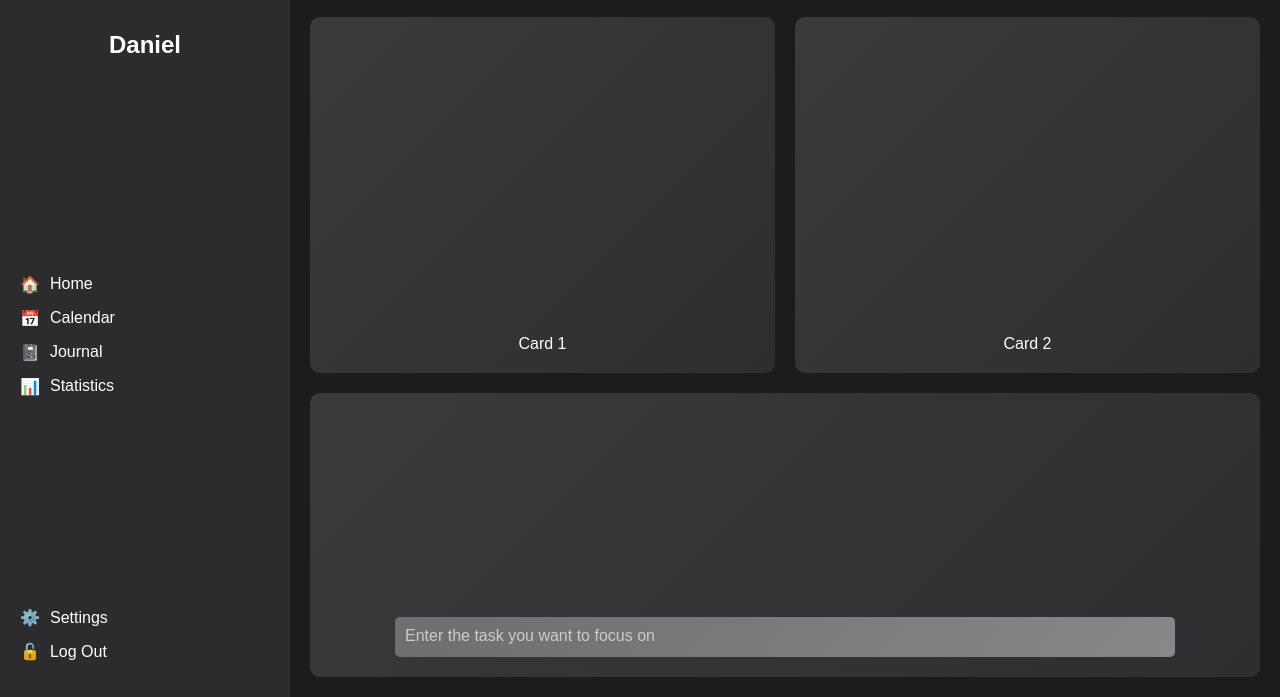
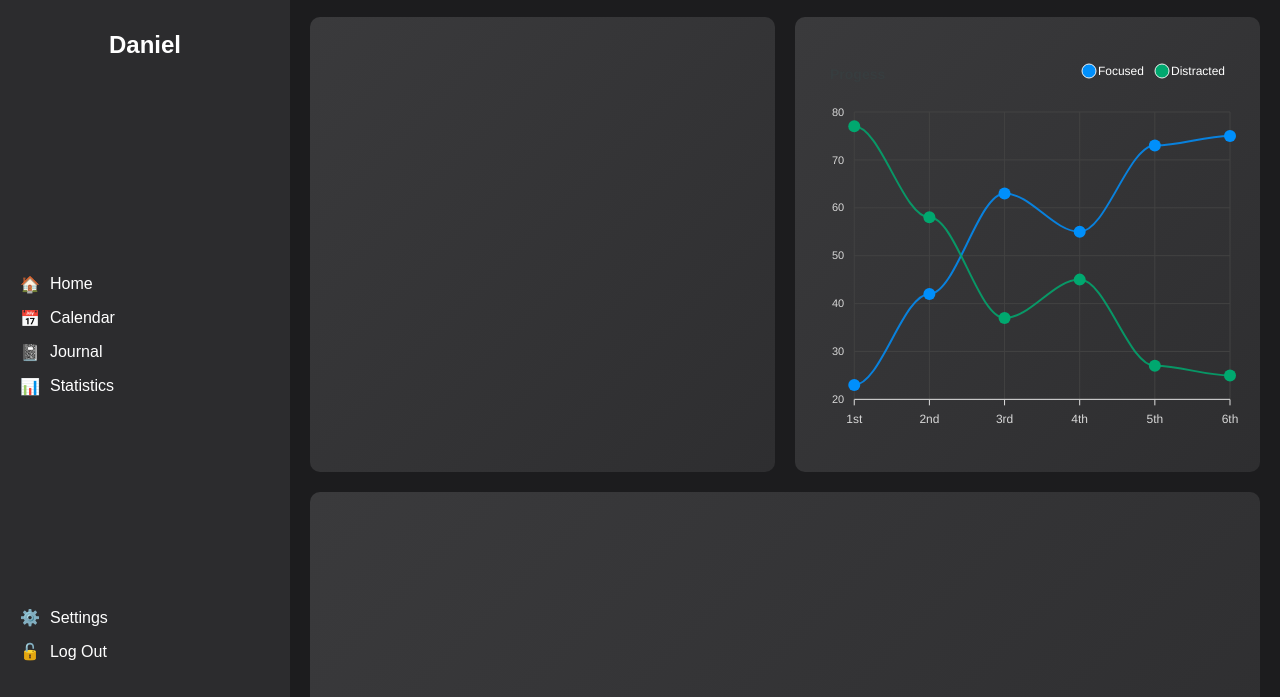
Before and after one commit to agamatlab/Electron-Focus-Tracker-UI, an Electron app: page index.html in a window 1280 px wide. Shown: the part 103-800 px from the top of the page. Drawn offline with nearby package versions, Linux system fonts and the light colour scheme.

Commit message:
fix: improved ai

```diff
--- a/index.html
+++ b/index.html
@@ -33,8 +33,17 @@
           <button>Upgrade</button>
         </header>
         <div class="dashboard">
-          <div class="card gradient-bg">Card 1</div>
-          <div class="card gradient-bg">Card 2</div>
+          <div class="card gradient-bg settings"></div>
+          <div class="card gradient-bg">
+
+            <div class = "chartCard">
+              <div class="chartCard-content">
+                <div id="line-chart"></div>
+              </div>
+            </div>
+
+
+          </div>
           <div class="card gradient-bg large-card">
             <div class="input-container">
               <input type="text" placeholder="Enter the task you want to focus on">
@@ -43,6 +52,8 @@
         </div>
         </div>
       </div>
-      <script src="script.js"></script>
+      <script src="https://cdn.jsdelivr.net/npm/apexcharts"></script>
+      <script src="./script.js"></script>
+
     </body>
     </html>
--- a/main.js
+++ b/main.js
@@ -4,8 +4,8 @@ let mainWindow;
 
 app.whenReady().then(() => {
     mainWindow = new BrowserWindow({
-        width: 800,
-        height: 600,
+        width: 1280,
+        height: 720,
         // frame: false,  // Removes border and title bar
         transparent: true, // Optional: Make the window transparent
         webPreferences: {
--- /dev/null
+++ b/script.js
@@ -0,0 +1,74 @@
+var chartOptions = {
+    chart: {
+      height: 400,
+      type: 'line',
+      fontFamily: 'Helvetica, Arial, sans-serif',
+      foreColor:'rgb(215, 215, 215)',
+      toolbar: {
+        show: false,
+      },
+    },
+    stroke: {
+      curve: 'smooth',
+      width: 2,
+    },
+    series: [
+      {
+        name: 'Focused',
+        data: [23, 42, 63, 55, 73, 75],
+      },
+      {
+        name: 'Distracted',
+        data: [77, 58, 37, 45, 27, 25],
+      }
+    ],
+    title: {
+      text: 'Progess',
+      align: 'left',
+      offsetY: 25,
+      offsetX: 5,
+      style: {
+        fontSize: '14px',
+        fontWeight: 'bold',
+        color: '#373d3f',
+      },
+    },
+    markers: {
+      size: 6,
+      strokeWidth: 0,
+      hover: {
+        size: 9,
+      },
+    },
+    grid: {
+      show: true,
+      padding: {
+        bottom: 0,
+      },
+    },
+    labels: ['1st', '2nd', '3rd', '4th', '5th', '6th'],
+    xaxis: {
+      tooltip: {
+        enabled: false,
+      },
+    },
+    legend: {
+      position: 'top',
+      horizontalAlign: 'right',
+      offsetY: -10,
+      labels: {
+        colors: '#ffffff',
+      },
+    },
+    grid: {
+      borderColor: '#424242',
+      xaxis: {
+        lines: {
+          show: true,
+        },
+      },
+    },
+  };
+
+  var lineChart = new ApexCharts(document.querySelector('#line-chart'), chartOptions);
+  lineChart.render();
--- a/styles.css
+++ b/styles.css
@@ -139,3 +139,37 @@
     .card:hover ~ .card {
       filter: brightness(0.7);
     }
+
+
+    .chartCard {
+      width: 100%;
+      height: 100%;
+      position: relative;
+    }
+
+    .chartCard::before,
+    .chartCard::after {
+      content: '';
+      position: absolute;
+      top: 0;
+      left: 0;
+      width: 100%;
+      height: 100%;
+      border-radius: 10px;
+    }
+
+    .chartCard::before {
+      z-index: 1;
+      background-color: rgba(255, 255, 255, 0);
+      transform: translate(-30px, -30px);
+    }
+
+    .chartCard::after {
+      z-index: 2;
+      background-color: #ff000000;
+    }
+
+    .chartCard-content {
+      position: relative;
+      z-index: 3;
+    }
```
Also changed, not shown: assets/SETTTINGS.png (added), 1 other file. Lines whose indentation alone changed are shown as unchanged.
